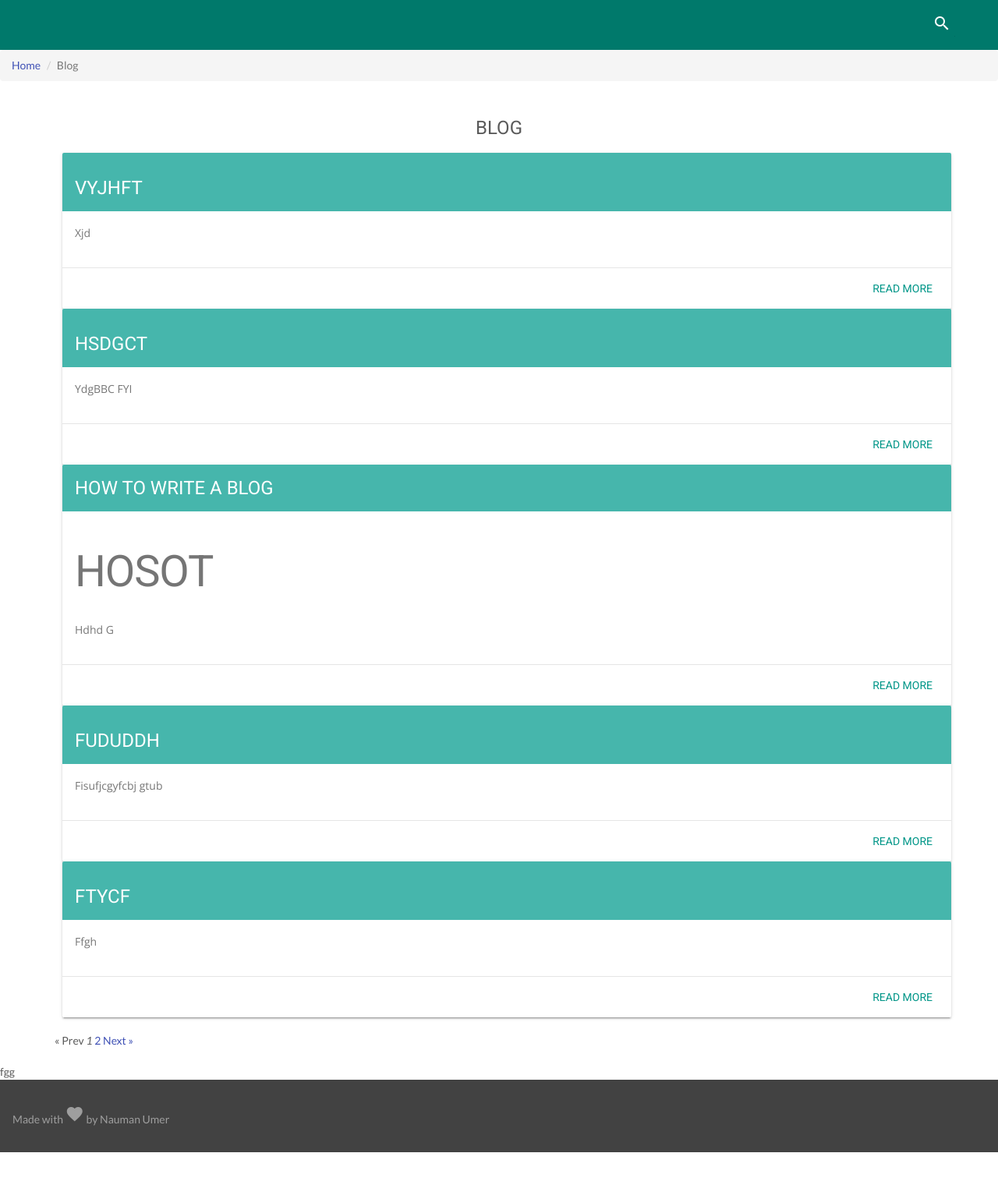
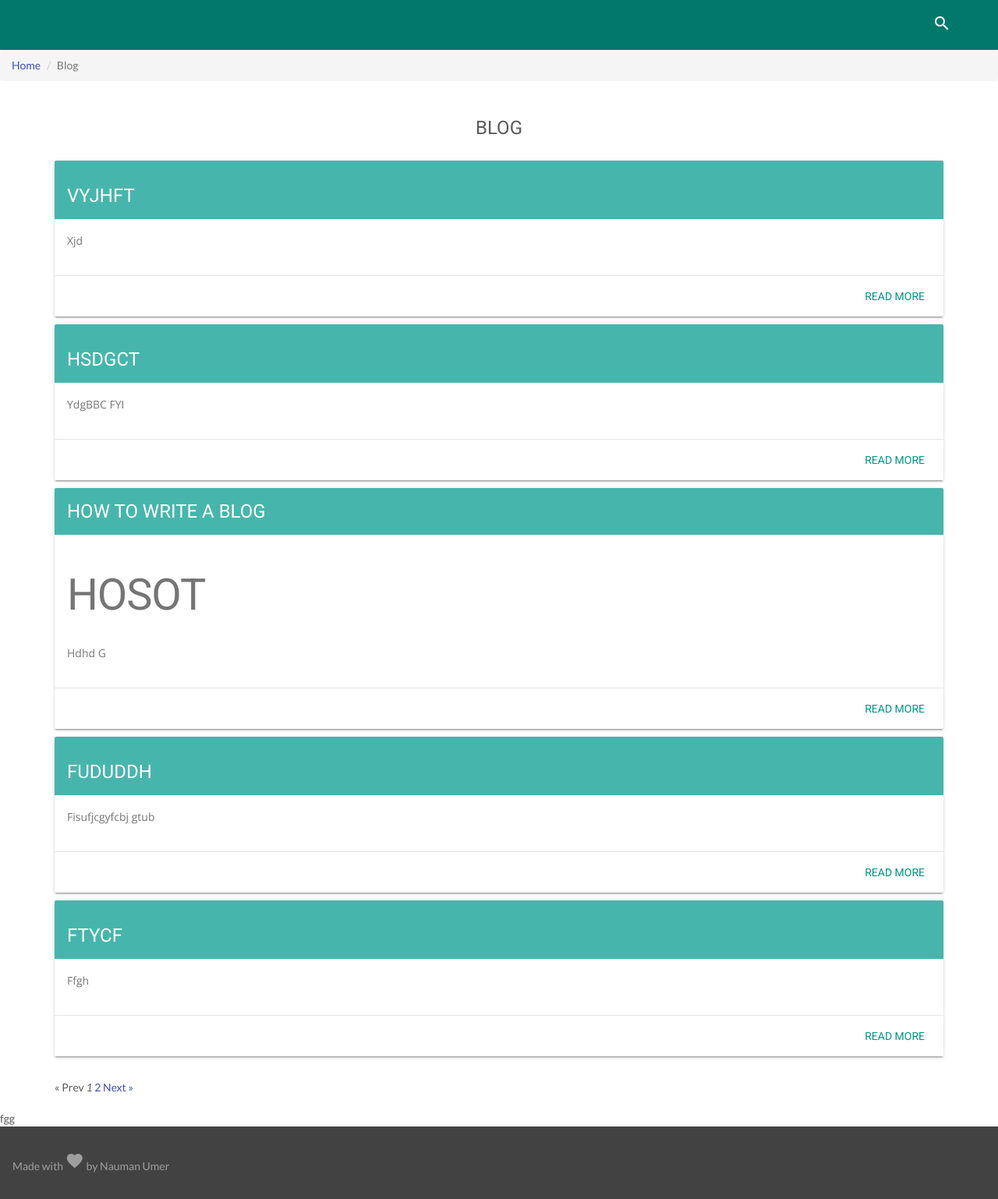
Before and after one commit to nmanumr/nmanumr.com, a Jekyll site: the page built from blog/index.html, in a window 1280 px wide. Shown: the whole page at 78% size. Built offline with Jekyll 4.4.1, drawn with Linux system fonts in a browser that asks for light colours; nearby versions of some CDN libraries; library files that are not in the unit come from our copies; the list of posts is cut into pages by our own code; comment, search, counter and statistics services are not loaded.

Commit message:
Update index.html

```diff
--- a/blog/index.html
+++ b/blog/index.html
@@ -18,7 +18,7 @@
 
 <!-- This loops through the paginated posts -->
 {% for post in paginator.posts %}
-<div class="mdl-card mdl-shadow--2dp" style="width:100%; margin:0 10px 0 10px;">
+<div class="mdl-card mdl-shadow--2dp" style="width:100%; margin:10px 0 10px 0;">
   <div class="mdl-card__title mdl-card--expand" style="color:#fff;background:
     url('') 50% no-repeat #46B6AC;">
     <h2 class="mdl-card__title-text">{{ post.title }}</h2>
```
